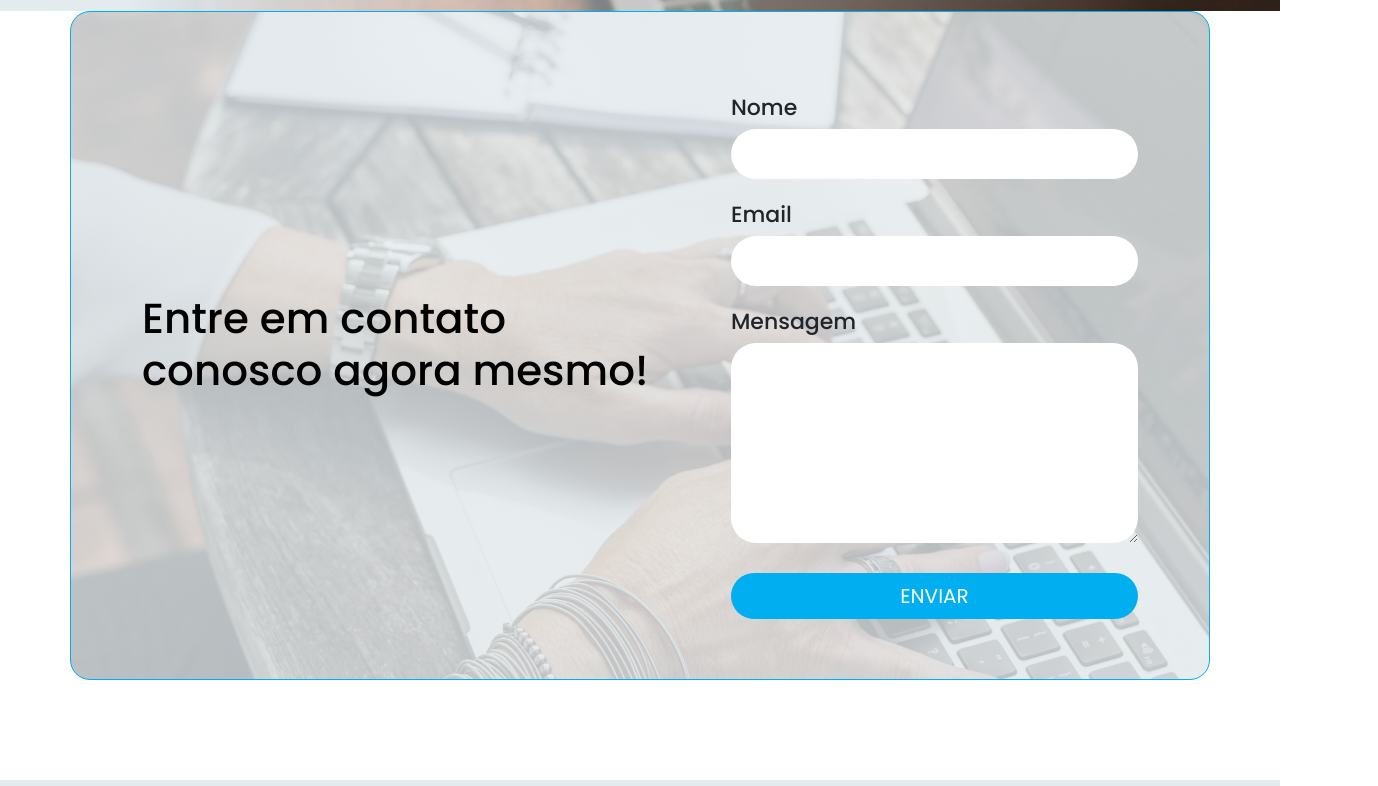
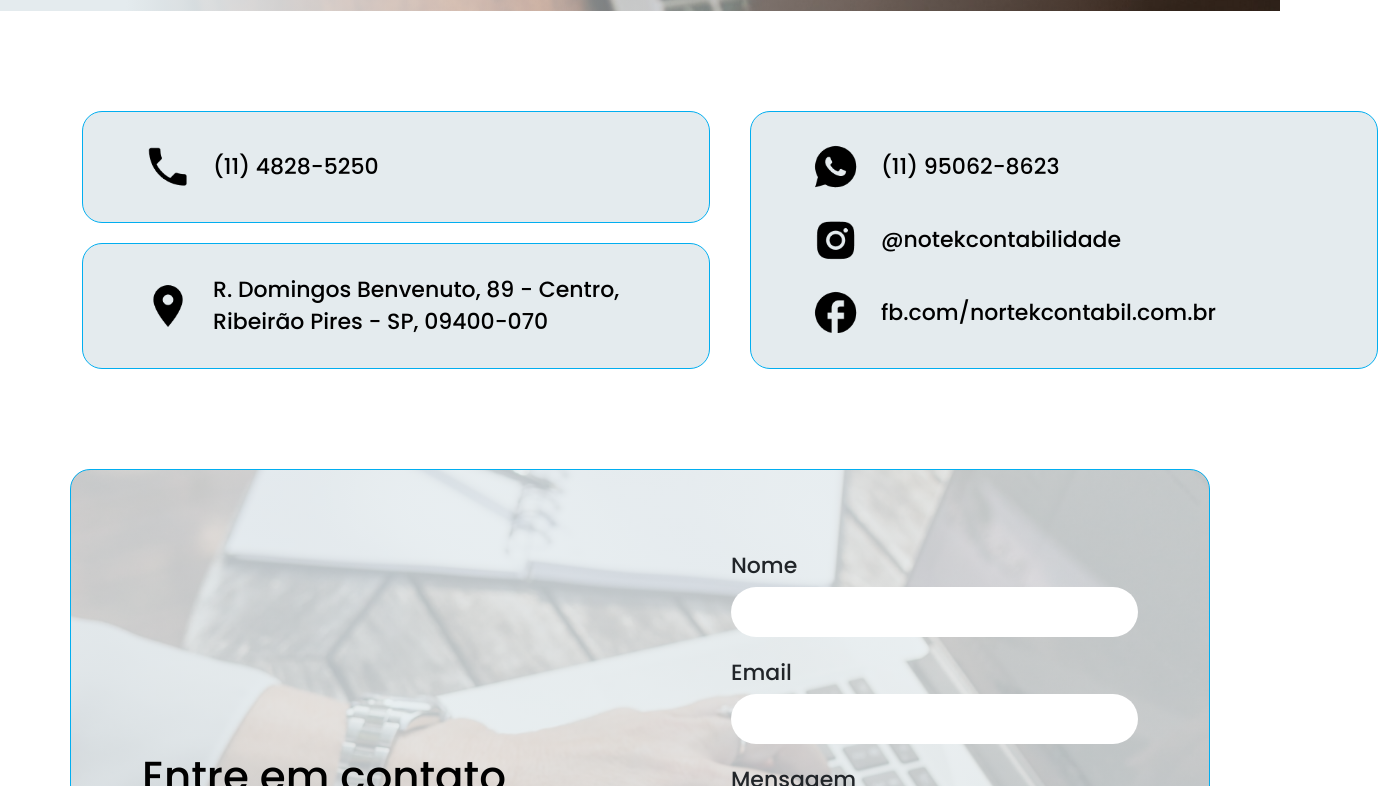
Before and after one commit to M1SS1NGHU3S/notekTemp, a React (Create React App) app: page /contato in a window 1280 px wide. Shown: the part 834-1620 px from the top of the page, 1378 px wide, since content can reach past the window. Built offline with nearby package versions, Linux system fonts and the light colour scheme.

Commit message:
ContatoSocial desktop

```diff
--- a/src/components/FooterNotek.css
+++ b/src/components/FooterNotek.css
@@ -33,6 +33,7 @@ footer {
 .footer--link {
     display: block;
     padding-block: 5px;
+    text-decoration: underline;
 }
 
 .footer--nav-link {
--- a/src/index.css
+++ b/src/index.css
@@ -13,6 +13,7 @@ a {
     font-weight: 400;
     font-size: 16px;
     color: #000000;
+    text-decoration: none;
 }
 
 a:hover {
--- a/src/pages/contato.js
+++ b/src/pages/contato.js
@@ -1,6 +1,7 @@
 import contatoImg from "../img/mockup-contato.png"
 import MockUp from "../sections/MockUp.js";
 import EntreEmContato from "../sections/EntreEmContato";
+import ContatoSocial from "../sections/ContatoSocial";
 
 function Contato() {
     return (
@@ -10,6 +11,7 @@ function Contato() {
                 button={false}
                 bgImage={contatoImg}
             />
+            <ContatoSocial />
             <EntreEmContato />
         </>
     );
--- /dev/null
+++ b/src/sections/ContatoSocial.css
@@ -0,0 +1,36 @@
+.contato-social {
+    margin-block: 100px;
+}
+
+.contato-social--container {
+    display: grid;
+    grid-template-columns: 628px 628px;
+    column-gap: 40px;
+}
+
+.contato-social--row, .contato-social--column.contato-social--column2 {
+    background-color: #E4EBEE;
+    padding: 30px 60px;
+}
+
+.contato-social--column {
+    display: grid;
+    row-gap: 20px;
+    align-content: space-between;
+}
+
+.contato-info {
+    display: flex;
+    align-items: center;
+    align-content: center;
+}
+
+.contato-info--icon {
+    width: 50px;
+    margin-right: 20px;
+}
+
+.contato-info--text {
+    display: inline-block;
+    text-decoration: none;
+}
--- /dev/null
+++ b/src/sections/ContatoSocial.js
@@ -0,0 +1,80 @@
+import "./ContatoSocial.css";
+import phoneIcon from "../img/phone-icon.png";
+import pinIcon from "../img/pin-icon.png";
+import whatsappIcon from "../img/whatsapp-icon.png";
+import instagramIcon from "../img/instagram-icon.png";
+import facebookIcon from "../img/facebook-icon.png";
+
+function ContatoSocial() {
+    const contatoInfoContent = [
+        {
+            image: phoneIcon,
+            text: "(11) 4828-5250",
+            alt: "Phone Icon"
+        },
+        {
+            image: pinIcon,
+            text: "R. Domingos Benvenuto, 89 - Centro, Ribeirão Pires" +
+                " - SP, 09400-070",
+            alt: "Location Pin Icon"
+        },
+        {
+            image: whatsappIcon,
+            text: "(11) 95062-8623",
+            alt: "Whatsapp Icon"
+        },
+        {
+            image: instagramIcon,
+            text: "@notekcontabilidade",
+            alt: "Instagram Icon"
+        },
+        {
+            image: facebookIcon,
+            text: "fb.com/nortekcontabil.com.br",
+            alt: "Facebook Icon"
+        },
+    ]
+    const generateContatoInfo = contatoInfoContent.map((value, index) =>
+        <ContatoInfo
+            key={index}
+            image={value.image}
+            text={value.text}
+            alt={value.alt}
+        />
+    )
+
+    return (
+        <section className="contato-social">
+            <div className="contato-social--container container">
+                <div className="contato-social--column contato-social--column1">
+                    <div className="contato-social--row blue-border">
+                        {generateContatoInfo[0]}
+                    </div>
+                    <div className="contato-social--row blue-border">
+                        {generateContatoInfo[1]}
+                    </div>
+                </div>
+                <div className="contato-social--column contato-social--column2 blue-border">
+                    {generateContatoInfo.slice(2)}
+                </div>
+            </div>
+        </section>
+    );
+}
+
+function ContatoInfo(props) {
+    return (
+        <a className="contato-info" href="/">
+            <img
+                src={props.image}
+                alt={props.alt}
+                className="contato-info--icon"
+            />
+            <h3 className="contato-info--text">
+                {props.text}
+            </h3>
+        </a>
+    );
+}
+
+export default ContatoSocial;
```
Also changed, not shown: src/img/phone-icon.png (added), src/img/pin-icon.png (added).
